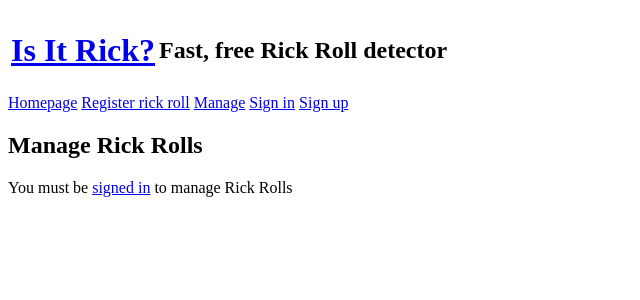
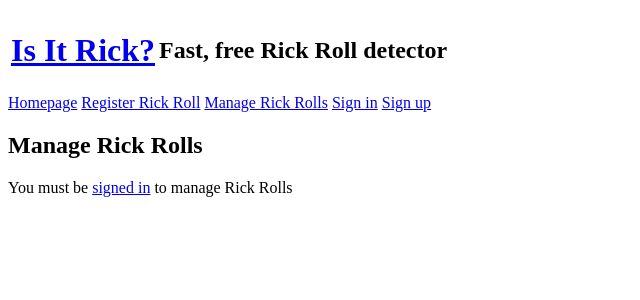
Before and after one commit to That-Cool-Coder/is-it-rick, a Flask app: page /manage/ in a window 1280 px wide. Shown: the top 300 px of the page, without its empty margins (0-640 px from the left). Run offline with Flask 2, Linux system fonts and the light colour scheme; some libraries are stand-ins or nearby versions.

Commit message:
improve minor things on frontend

```diff
--- a/is_it_rick/frontend_routes.py
+++ b/is_it_rick/frontend_routes.py
@@ -44,7 +44,7 @@ def manage():
     else:
         rick_rolls = []
 
-    return render_template('manage.html', base_url=BASE_URL,
+    return render_template('manage_rick_rolls.html', base_url=BASE_URL,
         signed_in=is_signed_in, rick_rolls=rick_rolls, user=user)
 
 @blueprint.route('/view-rick-roll/<rick_roll_id>/', methods=['GET'])
--- a/is_it_rick/templates/layout.html
+++ b/is_it_rick/templates/layout.html
@@ -20,8 +20,8 @@
             </table>
             <div id="navigationBar">
                 <a href="{{ base_url }}">Homepage</a>
-                <a href="{{ base_url + 'register-rick-roll/' }}">Register rick roll</a>
-                <a href="{{ base_url + 'manage/' }}">Manage</a>
+                <a href="{{ base_url + 'register-rick-roll/' }}">Register Rick Roll</a>
+                <a href="{{ base_url + 'manage/' }}">Manage Rick Rolls</a>
                 <a href="javascript: goToSignInPage()">Sign in</a>
                 <a href="{{ base_url + 'sign-up' }}">Sign up</a>
             </div>
--- a/is_it_rick/templates/manage.html
+++ b/is_it_rick/templates/manage_rick_rolls.html
@@ -15,7 +15,9 @@
             </div>
         {% endfor %}
     {% else %}
-        <p>There are no unverified Rick Rolls.</p>
+        <p>There are no Rick Rolls to manage.</p>
+        <p>Currently it is only possible to manage unverified Rick Rolls.</p>
+        <p>This will be changed in the future.</p>
     {% endif %}
 {% else %}
     <p>You must be <a href="javascript:goToSignInPage()">signed in</a>
```
